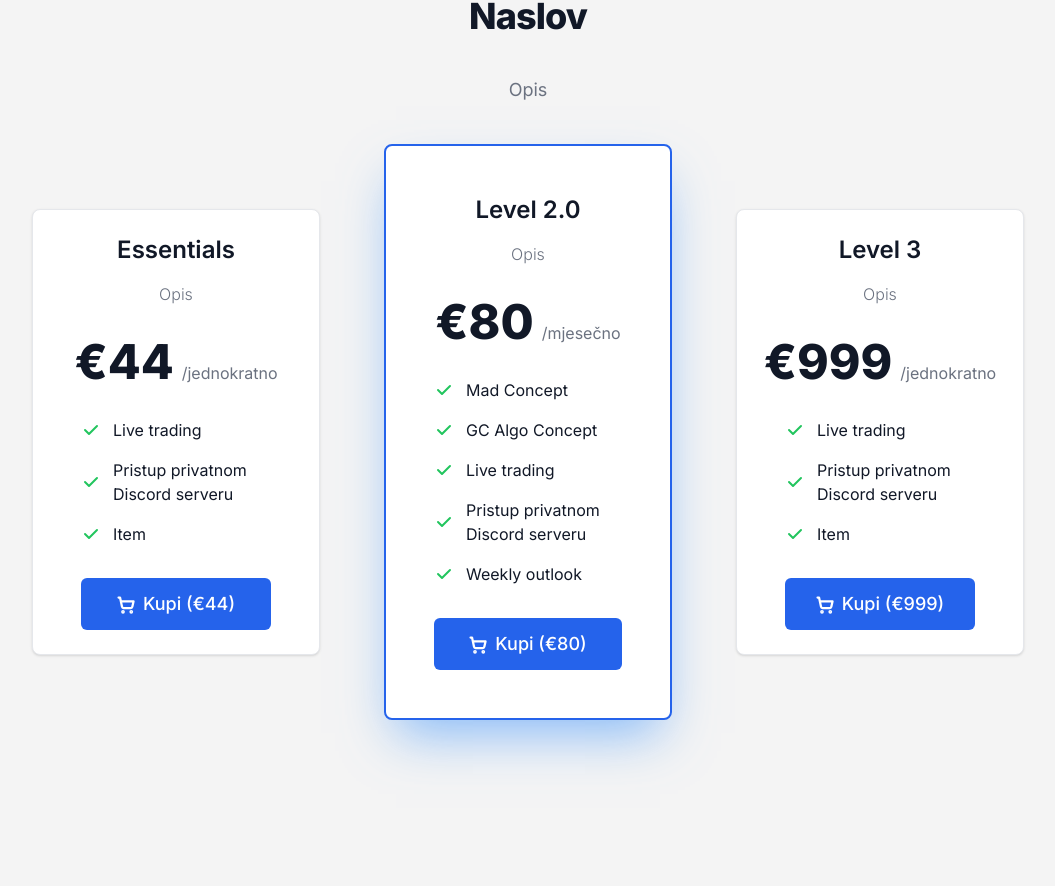
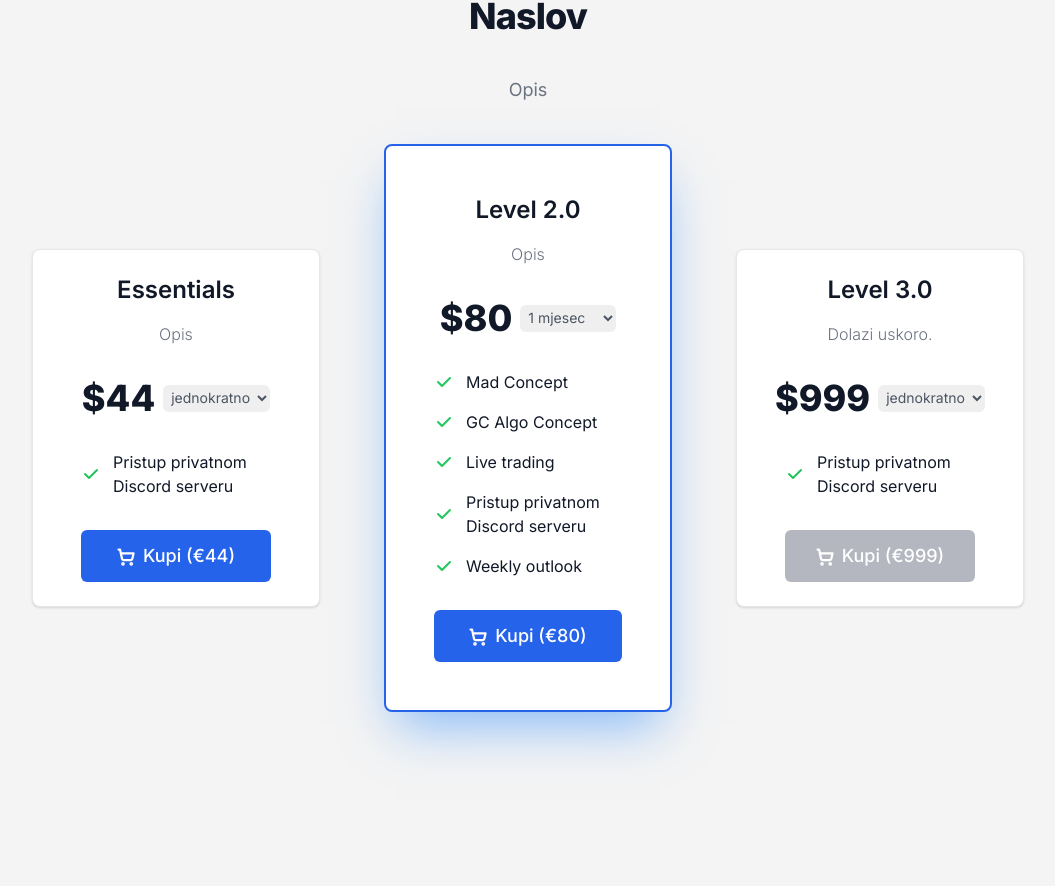
Before and after one commit to faustatwork/mad-science-website, a Next.js app: page / in a window 1280 px wide. Shown: the part 2653-3539 px from the top of the page, without its empty margins (112-1167 px from the left). Built offline with nearby package versions, Linux system fonts and the light colour scheme.

Commit message:
fix(tier): implement payment interval

```diff
--- a/components/Tier.tsx
+++ b/components/Tier.tsx
@@ -3,54 +3,75 @@ import Button from "./Button";
 import PaymentDialog from "./PaymentDialog";
 import { ShoppingCart } from "lucide-react";
 
-interface TierArray {
-  items: TierProps[];
-}
-
 interface TierProps {
   title: string;
   description: string;
-  price: number;
   features: string[];
-  model: "jednokratno" | "mjesečno";
+  models: Model[];
   recommended?: boolean;
+  disabled?: boolean;
 }
 
-const Tier = ({ items }: TierArray) => {
+type Model = { interval: string | "jednokratno"; amount: number };
+
+const Tier = ({
+  title,
+  description,
+  features,
+  models,
+  recommended,
+  disabled,
+}: TierProps) => {
   const [openDialog, setOpenDialog] = useState(false);
+  const [recurringInterval, setRecurringInterval] = useState<string>();
+
+  const isRecommended = recommended
+    ? "border-2 border-blue-600 shadow-2xl shadow-blue-400/75 p-12 "
+    : "border border-gray-200 shadow dark:border-gray-600 py-6 px-12  ";
+
+  const getAmountForInterval = () => {
+    for (let i = 0; i < models.length; i++) {
+      if (models[i].interval === recurringInterval) {
+        return models[i].amount;
+      }
+    }
+    return null;
+  };
 
   return (
     <>
       <PaymentDialog isOpen={openDialog} setIsOpen={setOpenDialog} />
-      <div className="flex w-full flex-row flex-wrap items-center justify-center gap-20 xl:gap-16 lg:flex-col">
-        {items.map((item, index) => {
-          const recommended = item.recommended
-            ? "border-2 border-blue-600 shadow-2xl shadow-blue-400/75 p-12 "
-            : "border border-gray-200 shadow dark:border-gray-600 py-6 px-12  ";
-
+      <div
+        className={
+          isRecommended +
+          "flex w-[22rem] flex-col rounded-lg bg-white text-center text-gray-900 dark:bg-gray-800 dark:text-white xl:w-72 lg:w-96 sm:w-full"
+        }
+        key={title}
+      >
+        <p className="mb-4 text-2xl font-semibold">{title}</p>
+        <p className="font-light text-gray-500 dark:text-gray-400 sm:text-lg">
+          {description}
+        </p>
+        <div className="my-8 flex items-center justify-center">
+          <span className="mr-2 text-4xl font-extrabold sm:text-3xl">
+            ${getAmountForInterval() ?? models[0].amount}
+          </span>
+          <select
+            className="cursor-pointer rounded-md p-1 text-sm text-gray-600 outline-none transition hover:scale-105 hover:bg-gray-200 hover:shadow-xl hover:shadow-gray-200 dark:bg-gray-800 dark:text-gray-300 dark:hover:bg-gray-700 dark:hover:shadow-gray-800"
+            value={recurringInterval ?? models[0].interval}
+            onChange={e => setRecurringInterval(e.target.value)}
+          >
+            {models.map(e => {
               return (
                 <>
-              <div
-                className={
-                  recommended +
-                  "flex w-80 flex-col rounded-lg bg-white text-center text-gray-900 dark:bg-gray-800 dark:text-white xl:w-72 lg:w-96 sm:w-full"
-                }
-                key={index}
-              >
-                <p className="mb-4 text-2xl font-semibold">{item.title}</p>
-                <p className="font-light text-gray-500 dark:text-gray-400 sm:text-lg">
-                  {item.description}
-                </p>
-                <div className="my-8 flex items-baseline justify-center">
-                  <span className="mr-2 text-5xl font-extrabold">
-                    €{item.price}
-                  </span>
-                  <span className="text-gray-500 dark:text-gray-400">
-                    /{item.model}
-                  </span>
+                  <option value={e.interval}>{e.interval}</option>
+                </>
+              );
+            })}
+          </select>
         </div>
         <ul role="list" className="mb-8 space-y-4 text-left">
-                  {item.features.map((feature, index) => {
+          {features.map((feature, index) => {
             return (
               <li className="flex items-center space-x-3" key={index}>
                 <svg
@@ -71,16 +92,13 @@ const Tier = ({ items }: TierArray) => {
           })}
         </ul>
         <Button
-                  text={`Kupi (€${item.price})`}
+          text={`Kupi (€${getAmountForInterval() ?? models[0].amount})`}
           size={"lg"}
           color={"primary"}
           action={() => setOpenDialog(!openDialog)}
           icon={<ShoppingCart size={18} strokeWidth={3} />}
+          disabled={disabled}
         />
-              </div>
-            </>
-          );
-        })}
       </div>
     </>
   );
--- a/pages/index.tsx
+++ b/pages/index.tsx
@@ -198,46 +198,38 @@ const Index: NextPage = () => {
             Naslov
           </p>
           <p className="text-lg text-gray-500 dark:text-gray-400">Opis</p>
+          <div className="flex w-full flex-row flex-wrap items-center justify-center gap-20 xl:gap-16 lg:flex-col">
             <Tier
-            items={[
-              {
-                title: "Essentials",
-                description: "Opis",
-                price: 44,
-                features: [
-                  "Live trading",
-                  "Pristup privatnom Discord serveru",
-                  "Item",
-                ],
-                model: "jednokratno",
-              },
-              {
-                title: "Level 2.0",
-                description: "Opis",
-                price: 80,
-                features: [
+              title={"Essentials"}
+              description={"Opis"}
+              features={["Pristup privatnom Discord serveru"]}
+              models={[{ interval: "jednokratno", amount: 44 }]}
+            />
+            <Tier
+              title={"Level 2.0"}
+              description={"Opis"}
+              features={[
                 "Mad Concept",
                 "GC Algo Concept",
                 "Live trading",
                 "Pristup privatnom Discord serveru",
                 "Weekly outlook",
-                ],
-                model: "mjesečno",
-                recommended: true,
-              },
-              {
-                title: "Level 3",
-                description: "Opis",
-                price: 999,
-                features: [
-                  "Live trading",
-                  "Pristup privatnom Discord serveru",
-                  "Item",
-                ],
-                model: "jednokratno",
-              },
               ]}
+              models={[
+                { interval: "1 mjesec", amount: 80 },
+                { interval: "3 mjeseca", amount: 224 },
+                { interval: "6 mjeseci", amount: 440 },
+              ]}
+              recommended
             />
+            <Tier
+              title={"Level 3.0"}
+              description={"Dolazi uskoro."}
+              features={["Pristup privatnom Discord serveru"]}
+              models={[{ interval: "jednokratno", amount: 999 }]}
+              disabled
+            />
+          </div>
         </section>
         <section
           className="flex w-full items-center justify-center"
```
Lines whose indentation alone changed are shown as unchanged.
